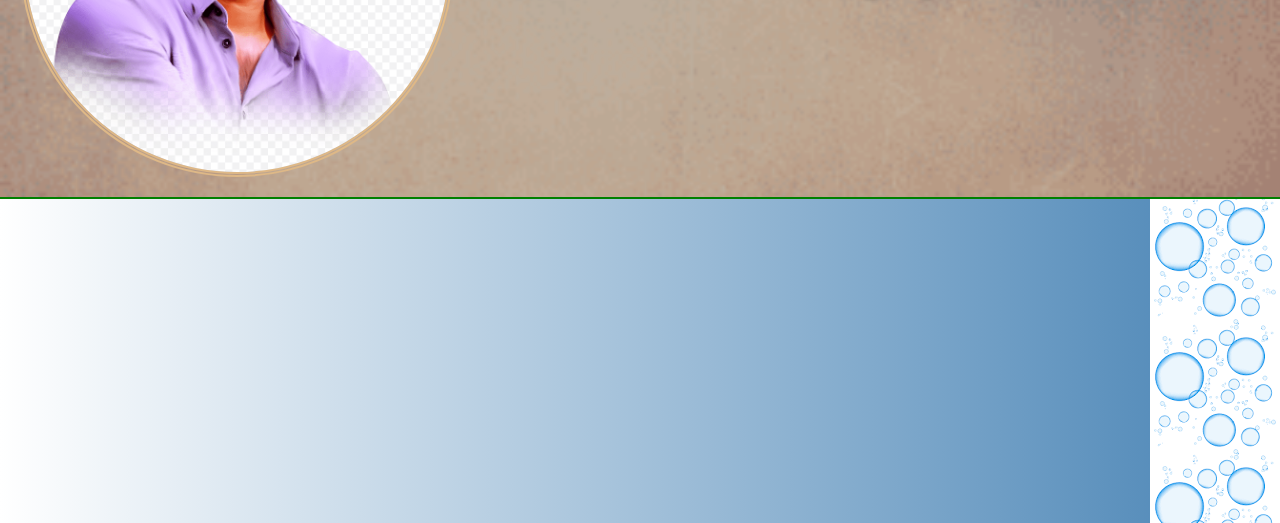
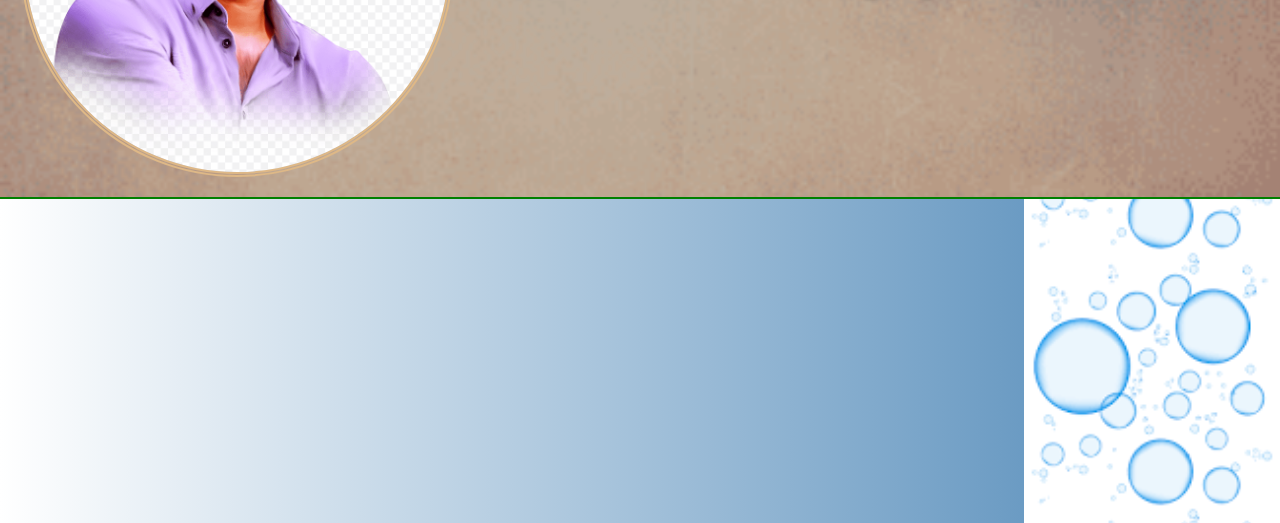
Before and after one commit to karthiga-18/CSS-Project, a plain HTML site: page index.html in a window 1280 px wide. Shown: the part 277-800 px from the top of the page. Drawn offline with Linux system fonts and the light colour scheme.

Commit message:
image-created

```diff
--- a/css/style.css
+++ b/css/style.css
@@ -28,8 +28,10 @@ img{
 
 body{
     min-height: 100vh;
+    background-image: url(../img/bu.png),linear-gradient(to left,steelblue,white);
+    background-repeat: repeat-y,no-repeat;
+    background-position: right;
     background-size: 20%, auto;
-    background: repeat-y right url(../img/bu.png),no-repeat,linear-gradient(to left,steelblue,white);
 }
 
 .container{
@@ -56,7 +58,6 @@ body{
     background-image: url(../img/bg.png);
     background-size: cover;
     -webkit-background-clip: text;
-    color:transparent;
 }
 
 .h1{
```
